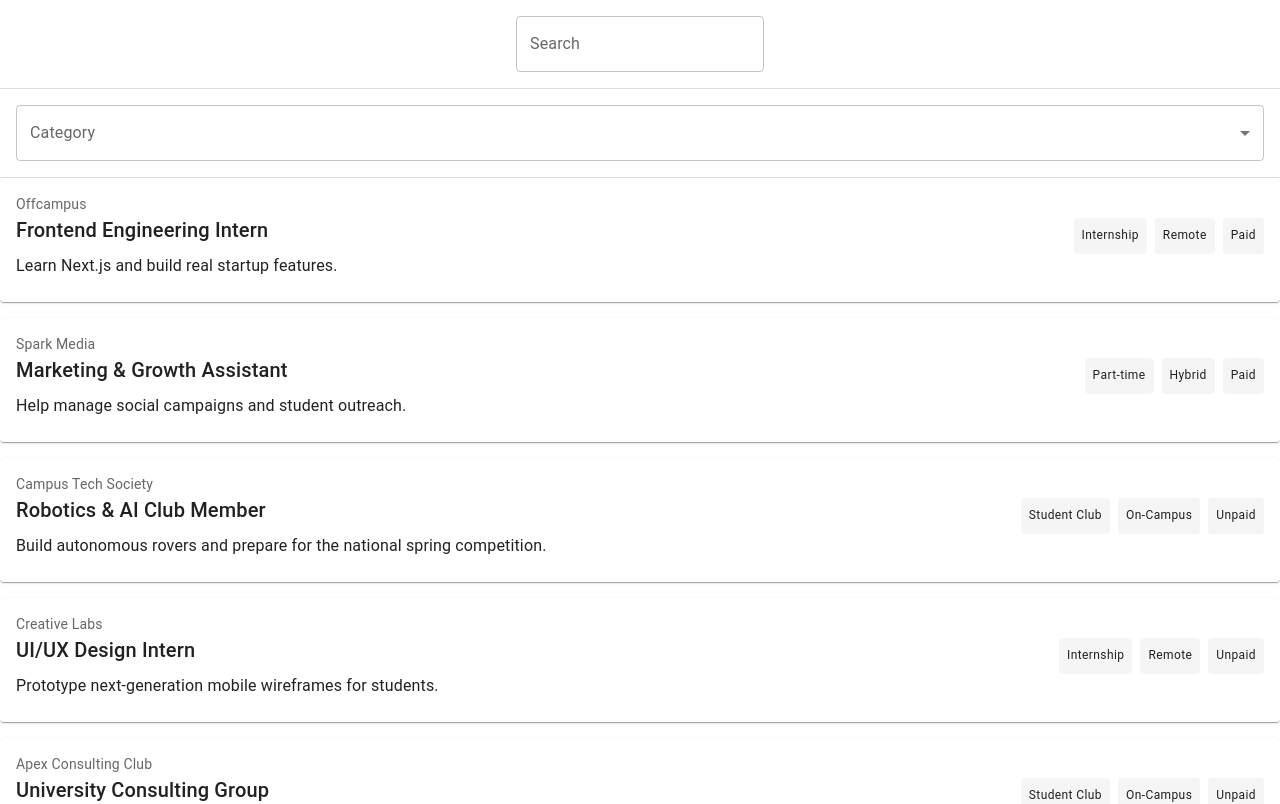
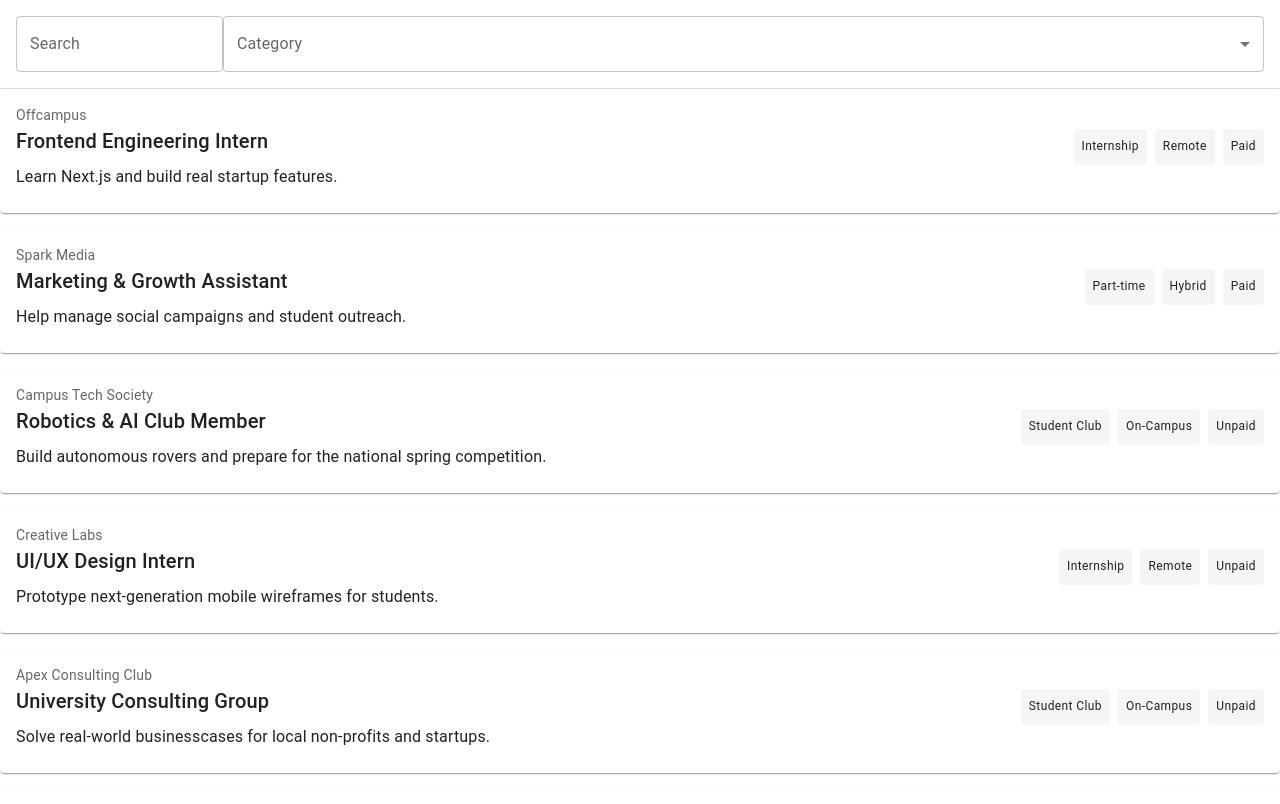
Before and after one commit to mostafabdelwahed/offcampus-frontend-intern-challenge, a Next.js app: page / in a window 1280 px wide. Shown: the top 804 px of the page. Built offline with nearby package versions, Linux system fonts and the light colour scheme.

Commit message:
Merged  SearchBar and CategoryFilter into FilterBar

```diff
--- a/app/components/CategoryFilter.tsx
+++ b/app/components/CategoryFilter.tsx
@@ -18,15 +18,6 @@ export default function CategoryFilter({ returnCategory }: Props) {
   };
 
   return (
-    <Box sx={{
-        display: 'flex',
-        justifyContent: 'center',
-        alignItems: 'center',
-        padding: 2,
-        backgroundColor: 'background.paper',
-        borderBottom: '1px solid',
-        borderColor: 'divider'
-        }}>
     <FormControl fullWidth>
     <InputLabel id="demo-simple-select-label">Category</InputLabel>
     <Select
@@ -42,6 +33,5 @@ export default function CategoryFilter({ returnCategory }: Props) {
         <MenuItem value={"Part-time"}>Part-time</MenuItem>
     </Select>
     </FormControl>
-    </Box>
   );
 }
--- /dev/null
+++ b/app/components/FilterBar.tsx
@@ -0,0 +1,27 @@
+import SearchBar from "./SearchBar";
+import CategoryFilter from "./CategoryFilter";
+import Box from "@mui/material/Box";
+
+interface Props {
+    returnSearchTerm: (term: string) => void;
+    returnCategory: (category: string) => void;
+}
+
+const FilterBar = ({ returnSearchTerm, returnCategory }: Props) => {
+  return (
+    <Box sx={{
+            display: 'flex',
+            justifyContent: 'center',
+            alignItems: 'center',
+            padding: 2,
+            backgroundColor: 'background.paper',
+            borderBottom: '1px solid',
+            borderColor: 'divider'
+        }}>
+        <SearchBar returnSearchTerm={returnSearchTerm} />
+        <CategoryFilter returnCategory={returnCategory} />
+    </Box>
+  )
+}
+
+export default FilterBar
--- a/app/components/SearchBar.tsx
+++ b/app/components/SearchBar.tsx
@@ -2,27 +2,17 @@ import Box from '@mui/material/Box';
 import TextField from '@mui/material/TextField';
 
 interface Props {
-    setSearchTerm: (term: string) => void;
+    returnSearchTerm: (term: string) => void;
 }
 
-const SearchBar = ({ setSearchTerm }: Props) => {
+const SearchBar = ({ returnSearchTerm }: Props) => {
   return (
-    <Box sx={{
-        display: 'flex',
-        justifyContent: 'center',
-        alignItems: 'center',
-        padding: 2,
-        backgroundColor: 'background.paper',
-        borderBottom: '1px solid',
-        borderColor: 'divider'
-    }}>
       <TextField
         id="outlined-basic"
         label="Search"
         variant="outlined"
-        onChange={(e) => setSearchTerm(e.target.value)}
+        onChange={(e) => returnSearchTerm(e.target.value)}
       />
-    </Box>
   )
 }
 
--- a/app/page.tsx
+++ b/app/page.tsx
@@ -2,15 +2,13 @@
 
 import { useState } from "react";
 import OpportunityGrid from "./components/OpportunityGrid";
-import SearchBar from "./components/SearchBar";
-import CategoryFilter from "./components/CategoryFilter";
+import FilterBar from "./components/FilterBar";
 
 export default function Home() {
   const [searchTerm, setSearchTerm] = useState("");
   const [category, setCategory] = useState("All");
   return <>
-    <SearchBar setSearchTerm={setSearchTerm} />
-    <CategoryFilter returnCategory={setCategory} />
+    <FilterBar returnSearchTerm={setSearchTerm} returnCategory={setCategory} />
     <OpportunityGrid />
   </>;
 }
```
Lines whose indentation alone changed are shown as unchanged.
